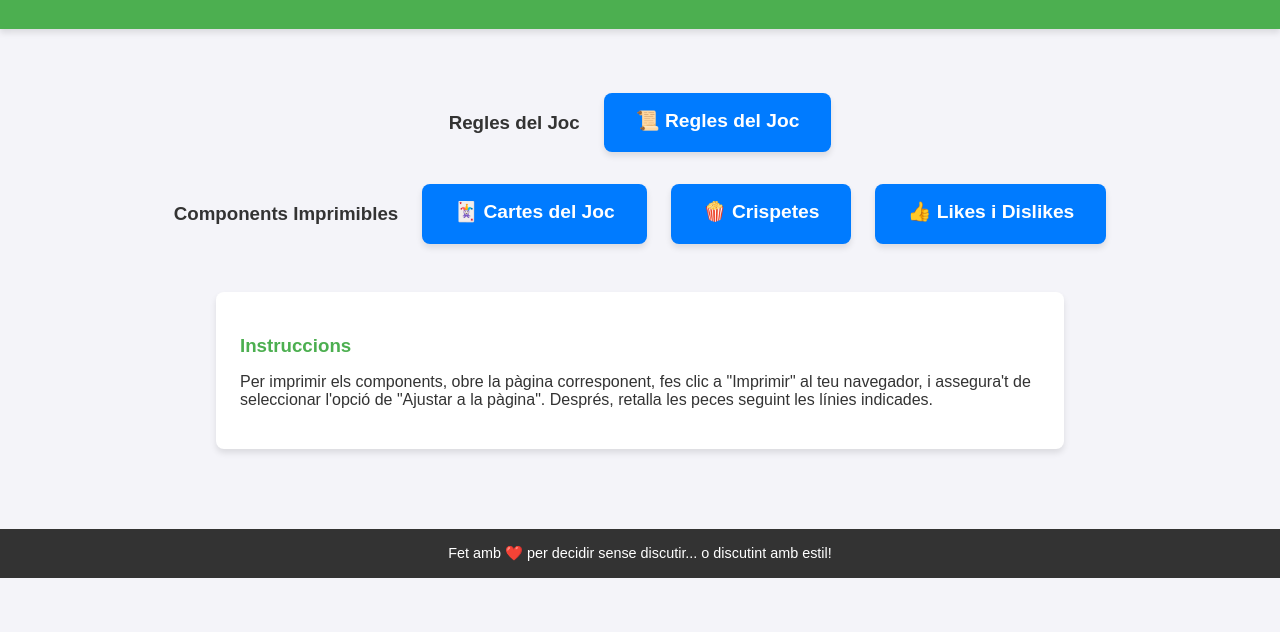
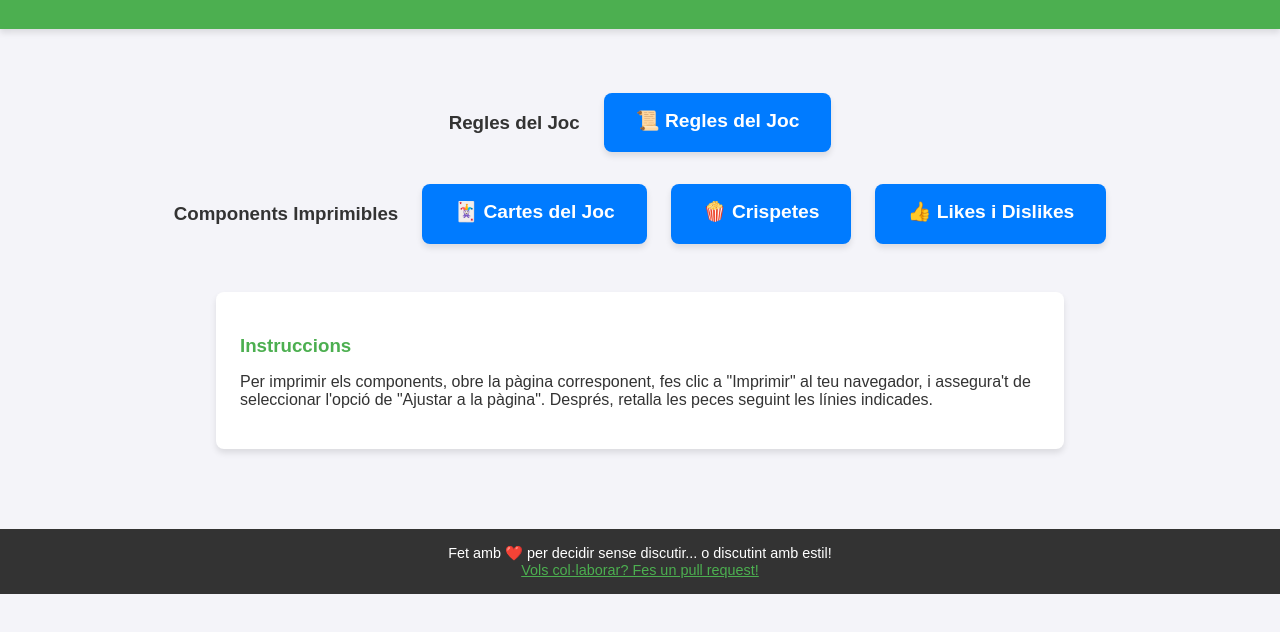
Before and after one commit to viscat/que-mirem-avui, a plain HTML site: page www/index.html in a window 1280 px wide. Shown: the part 110-742 px from the top of the page. Drawn offline with Linux system fonts and the light colour scheme.

Commit message:
Update index.html

```diff
--- a/www/index.html
+++ b/www/index.html
@@ -109,6 +109,7 @@
     </main>
     <footer>
         <p>Fet amb ❤️ per decidir sense discutir... o discutint amb estil!</p>
+        <p><a href="https://github.com/viscat/que-mirem-avui" style="color: #4CAF50; text-decoration: underline;">Vols col·laborar? Fes un pull request!</a></p>
     </footer>
 </body>
 </html>
```
